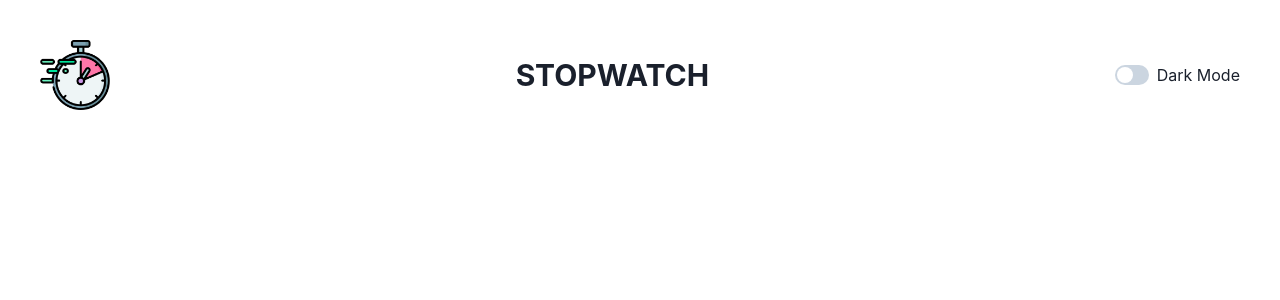
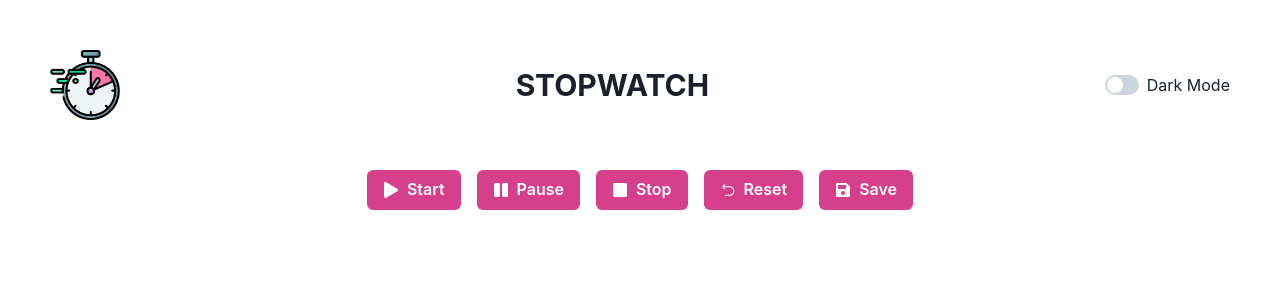
Before and after one commit to fishbulle/stopwatch-react, a React (Vite) app: page / in a window 1280 px wide. Shown: the top 300 px of the page. Built offline with nearby package versions, Linux system fonts and the light colour scheme.

Commit message:
wip stopwatch buttons

```diff
--- a/package.json
+++ b/package.json
@@ -15,7 +15,8 @@
     "axios": "^1.3.5",
     "framer-motion": "^10.11.3",
     "react": "^18.2.0",
-    "react-dom": "^18.2.0"
+    "react-dom": "^18.2.0",
+    "react-icons": "^4.8.0"
   },
   "devDependencies": {
     "@types/react": "^18.0.28",
--- a/src/App.tsx
+++ b/src/App.tsx
@@ -1,9 +1,8 @@
-import { Grid, GridItem, Show } from '@chakra-ui/react'
+import { Grid, GridItem } from '@chakra-ui/react'
 import Stopwatch from "./components/Stopwatch"
 import NavBar from './components/NavBar'
 
 function App() {
-
 
   return (
     <>
--- a/src/components/NavBar.tsx
+++ b/src/components/NavBar.tsx
@@ -5,7 +5,7 @@ import ColorModeSwitch from "./ColorModeSwtich"
 
 const NavBar = () => {
     return (
-        <HStack justifyContent='space-between' padding='40px'>
+        <HStack justifyContent='space-between' padding='50px'>
             <Image src={stopwatch} boxSize="70px" />
             <Heading as='h2' size='lg'>STOPWATCH</Heading>
             <ColorModeSwitch />
--- a/src/components/Stopwatch.tsx
+++ b/src/components/Stopwatch.tsx
@@ -1,8 +1,47 @@
-function Stopwatch() {
+import { useEffect, useState } from 'react'
+import { Button, Stack } from '@chakra-ui/react'
+import { FaPlay, FaPause, FaStop, FaSave } from 'react-icons/fa'
+import { RxReset } from 'react-icons/rx'
+
+const Stopwatch = () => {
+    const [time, setTime] = useState(0);
+    const [isRunning, setIsRunning] = useState(false);
+    const [isPaused, setIsPaused] = useState(true);
+
+    useEffect(() => {
+        let interval: any;
+
+        if (isRunning && isPaused === false)
+            interval = setInterval(() => {
+                setTime(time => time + 1)
+            }, 1000);
+        else
+            clearInterval(interval);
+
+        return () => {
+            clearInterval(interval)
+        }
+    }, [isRunning, isPaused]);
 
     return (
         <>
-
+            <Stack direction='row' spacing={4} justifyContent="center">
+                <Button onClick={() => setIsRunning(true)} leftIcon={<FaPlay />} colorScheme='pink' variant='solid'>
+                    Start
+                </Button>
+                <Button onClick={() => setIsPaused(true)} leftIcon={<FaPause />} colorScheme='pink' variant='solid'>
+                    Pause
+                </Button>
+                <Button onClick={() => setIsRunning(false)} leftIcon={<FaStop />} colorScheme='pink' variant='solid'>
+                    Stop
+                </Button>
+                <Button onClick={() => setTime(0)} leftIcon={<RxReset />} colorScheme='pink' variant='solid'>
+                    Reset
+                </Button>
+                <Button onClick={() => console.log('SAVING...')} leftIcon={<FaSave />} colorScheme='pink' variant='solid'>
+                    Save
+                </Button>
+            </Stack>
         </>
     )
 }
```
Also changed, not shown: 1 other file (tests, documents, lock files or other folders).
